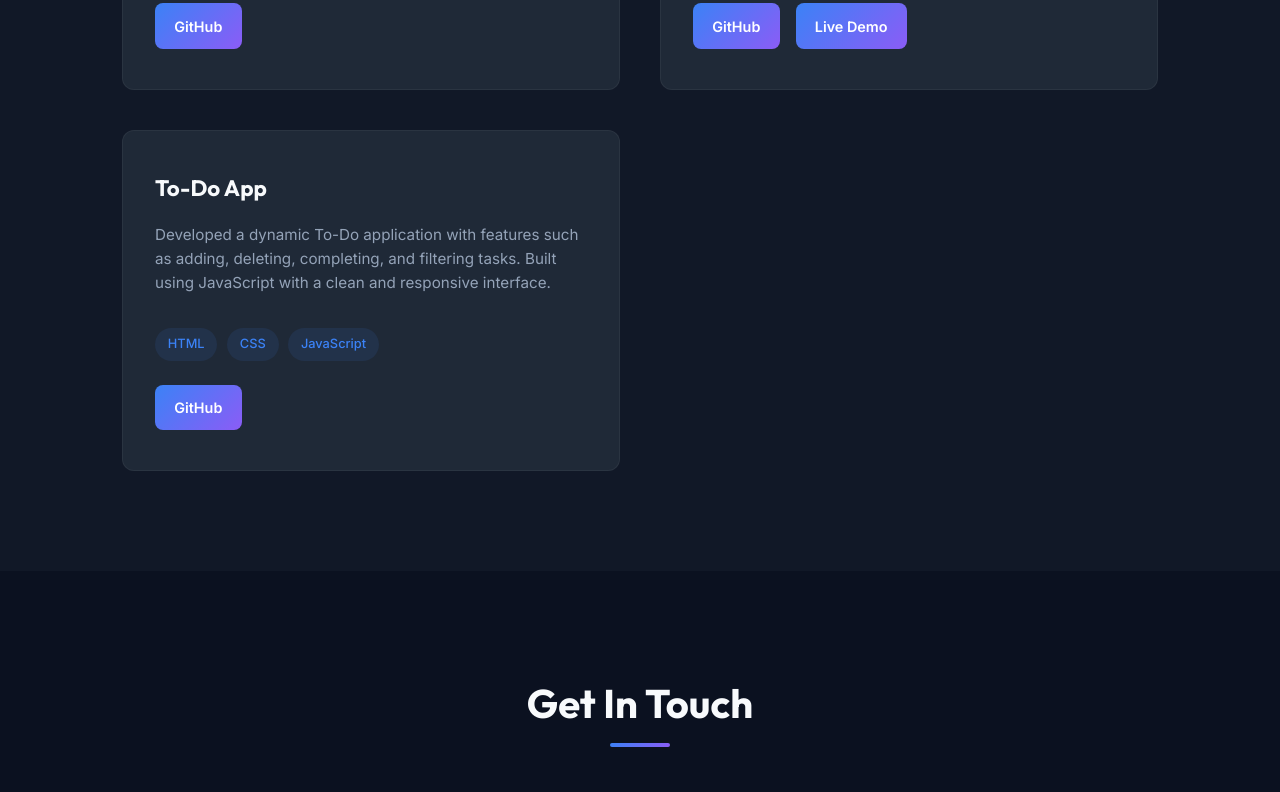
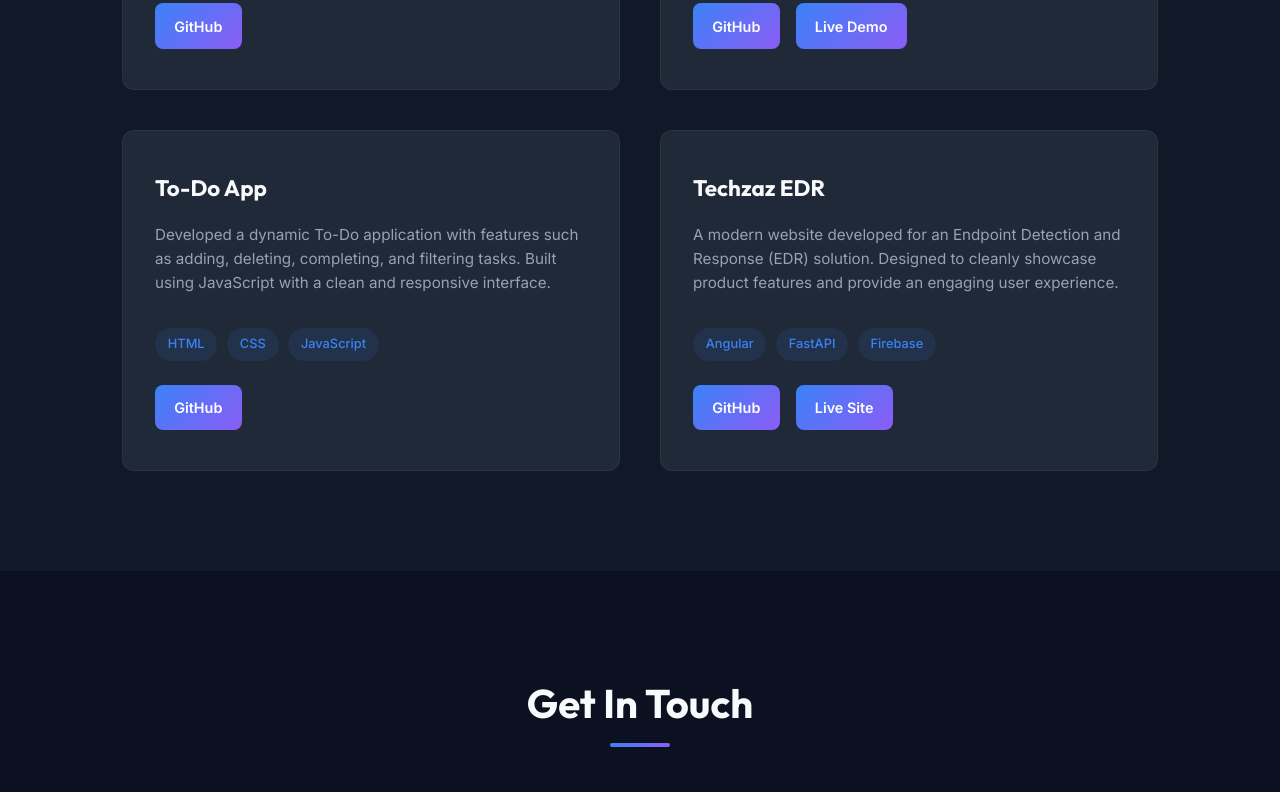
Before and after one commit to SandeepaSilva/SandeepaSilva.github.io, a plain HTML site: page index.html in a window 1280 px wide. Shown: the part 2500-3292 px from the top of the page. Drawn offline with Linux system fonts and the light colour scheme.

Commit message:
Refactor HTML for improved readability

```diff
--- a/index.html
+++ b/index.html
@@ -1,18 +1,22 @@
 <!DOCTYPE html>
 <html lang="en">
+
 <head>
     <meta charset="UTF-8">
     <meta name="viewport" content="width=device-width, initial-scale=1.0">
     <title>Sandeepa Silva | Portfolio</title>
-    <link href="https://fonts.googleapis.com/css2?family=Outfit:wght@300;400;600;700&family=Inter:wght@300;400;500;600&display=swap" rel="stylesheet">
+    <link
+        href="https://fonts.googleapis.com/css2?family=Outfit:wght@300;400;600;700&family=Inter:wght@300;400;500;600&display=swap"
+        rel="stylesheet">
     <link rel="stylesheet" href="style.css">
     <!-- Font Awesome for Icons -->
     <link rel="stylesheet" href="https://cdnjs.cloudflare.com/ajax/libs/font-awesome/6.4.0/css/all.min.css">
 </head>
+
 <body>
     <nav id="navbar" class="navbar">
         <div class="nav-container">
-            <a href="#home" class="logo">Sandeepa <span>.</span></a>
+            <a href="#home" class="logo">Sandeepa<span>.</span></a>
             <ul class="nav-links">
                 <li><a href="#home">Home</a></li>
                 <li><a href="#about">About</a></li>
@@ -57,8 +61,13 @@
                 </div>
                 <div class="about-content">
                     <div class="about-text">
-                        <p>I am a <strong>Computer Science undergraduate</strong> with a strong passion for crafting digital experiences. My current focus is heavily centered around frontend development, where I strive to create intuitive, accessible, and visually compelling interfaces.</p>
-                        <p>Beyond the frontend, I am actively expanding my skillset towards full-stack development, eager to bridge the gap between seamless user experiences and robust backend architectures. I embrace continuous learning and am always looking for the next challenging problem to solve.</p>
+                        <p>I am a <strong>Computer Science undergraduate</strong> with a strong passion for crafting
+                            digital experiences. My current focus is heavily centered around frontend development, where
+                            I strive to create intuitive, accessible, and visually compelling interfaces.</p>
+                        <p>Beyond the frontend, I am actively expanding my skillset towards full-stack development,
+                            eager to bridge the gap between seamless user experiences and robust backend architectures.
+                            I embrace continuous learning and am always looking for the next challenging problem to
+                            solve.</p>
                     </div>
                 </div>
             </div>
@@ -104,7 +113,8 @@
                                 <span>HTML</span><span>CSS</span><span>JavaScript</span>
                             </div>
                             <div class="project-links">
-                                <a href="https://github.com/SandeepaSilva/SandeepaSilva.github.io" target="_blank" class="project-btn">GitHub</a>
+                                <a href="https://github.com/SandeepaSilva/SandeepaSilva.github.io" target="_blank"
+                                    class="project-btn">GitHub</a>
                             </div>
                         </div>
                     </div>
@@ -115,7 +125,8 @@
                             <h3>Educational Website</h3>
                             <p>
                                 Developed a responsive educational platform using HTML, CSS, and JavaScript.
-                                Implemented interactive UI, responsive layouts, and clean design for a better user experience.
+                                Implemented interactive UI, responsive layouts, and clean design for a better user
+                                experience.
                             </p>
 
                             <div class="project-tech">
@@ -125,10 +136,12 @@
                             </div>
 
                             <div class="project-links">
-                                <a href="https://github.com/SandeepaSilva/learnhub-educational-website" target="_blank" class="project-btn">
+                                <a href="https://github.com/SandeepaSilva/learnhub-educational-website" target="_blank"
+                                    class="project-btn">
                                     GitHub
                                 </a>
-                                <a href="https://SandeepaSilva.github.io/learnhub-educational-website" target="_blank" class="project-btn">
+                                <a href="https://SandeepaSilva.github.io/learnhub-educational-website" target="_blank"
+                                    class="project-btn">
                                     Live Demo
                                 </a>
                             </div>
@@ -148,7 +161,26 @@
                                 <span>HTML</span><span>CSS</span><span>JavaScript</span>
                             </div>
                             <div class="project-links">
-                                <a href="https://github.com/SandeepaSilva/YOUR-TODO-REPO" target="_blank" class="project-btn">GitHub</a>
+                                <a href="https://github.com/SandeepaSilva/YOUR-TODO-REPO" target="_blank"
+                                    class="project-btn">GitHub</a>
+                            </div>
+                        </div>
+                    </div>
+
+                    <!-- Project 4 -->
+                    <div class="project-card">
+                        <div class="project-content">
+                            <h3>Techzaz EDR</h3>
+                            <p>
+                                A modern website developed for an Endpoint Detection and Response (EDR) solution.
+                                Designed to cleanly showcase product features and provide an engaging user experience.
+                            </p>
+                            <div class="project-tech">
+                                <span>Angular</span><span>FastAPI</span><span>Firebase</span>
+                            </div>
+                            <div class="project-links">
+                                <a href="https://github.com/Techzaz-EDR" target="_blank" class="project-btn">GitHub</a>
+                                <a href="https://www.techzazedr.com/" target="_blank" class="project-btn">Live Site</a>
                             </div>
                         </div>
                     </div>
@@ -163,13 +195,17 @@
                     <h2 class="section-title">Get In Touch</h2>
                     <div class="underline"></div>
                 </div>
-                <p class="contact-desc">I'm currently looking for internship opportunities and new challenges. Whether you have a question or just want to say hi, I'll try my best to get back to you!</p>
+                <p class="contact-desc">I'm currently looking for internship opportunities and new challenges. Whether
+                    you have a question or just want to say hi, I'll try my best to get back to you!</p>
                 <div class="contact-links">
-                    <a href="mailto:silvasandeepa87@gmail.com" class="contact-btn"><i class="fa-solid fa-envelope"></i> Email Me</a>
+                    <a href="mailto:silvasandeepa87@gmail.com" class="contact-btn"><i class="fa-solid fa-envelope"></i>
+                        Email Me</a>
                 </div>
                 <div class="social-links">
-                    <a href="https://github.com/SandeepaSilva" target="_blank" aria-label="GitHub"><i class="fa-brands fa-github"></i></a>
-                    <a href="https://linkedin.com/in/sandeepasilva" target="_blank" aria-label="LinkedIn"><i class="fa-brands fa-linkedin-in"></i></a>
+                    <a href="https://github.com/SandeepaSilva" target="_blank" aria-label="GitHub"><i
+                            class="fa-brands fa-github"></i></a>
+                    <a href="https://linkedin.com/in/sandeepasilva" target="_blank" aria-label="LinkedIn"><i
+                            class="fa-brands fa-linkedin-in"></i></a>
                 </div>
             </div>
         </section>
@@ -183,4 +219,5 @@
 
     <script src="script.js"></script>
 </body>
+
 </html>
```
